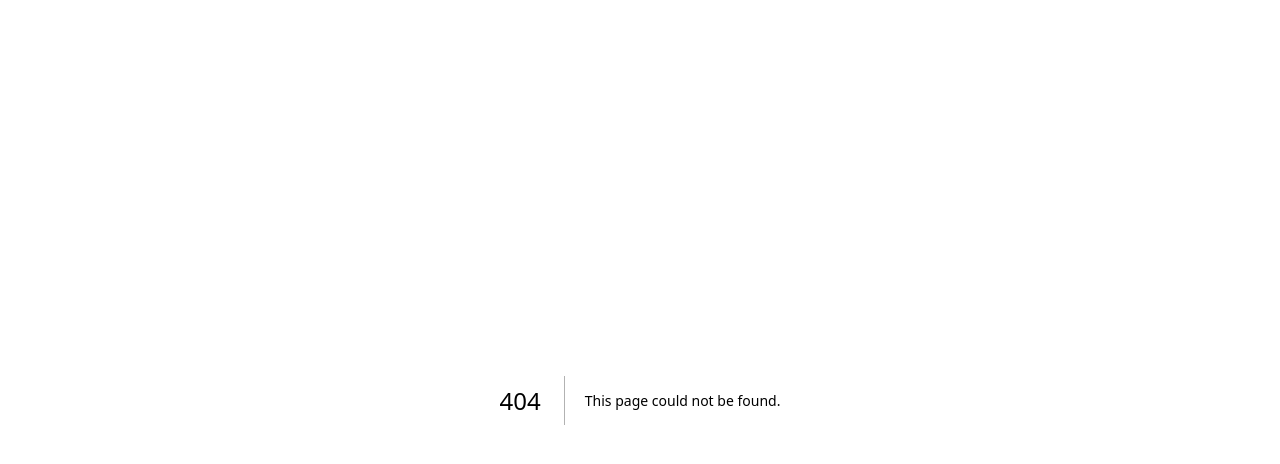
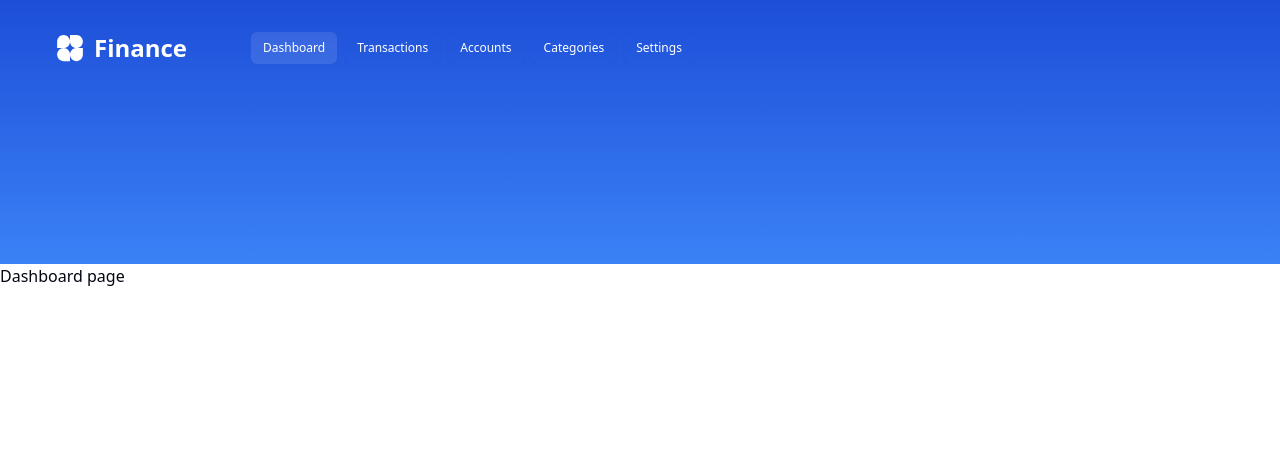
Before and after one commit to curm90/Personal-Finance, a Next.js app: page / in a window 1280 px wide. Before the commit this address had no page. Shown: the top 464 px of the page. Built offline with nearby package versions, Linux system fonts and the light colour scheme.

Commit message:
add dashboard page

```diff
--- /dev/null
+++ b/src/app/(dashboard)/page.tsx
@@ -0,0 +1,10 @@
+import { UserButton } from '@clerk/nextjs';
+
+export default function DashboardPage() {
+  return (
+    <div>
+      <h1>Dashboard page</h1>
+      <UserButton afterSwitchSessionUrl='/' />
+    </div>
+  );
+}
```
